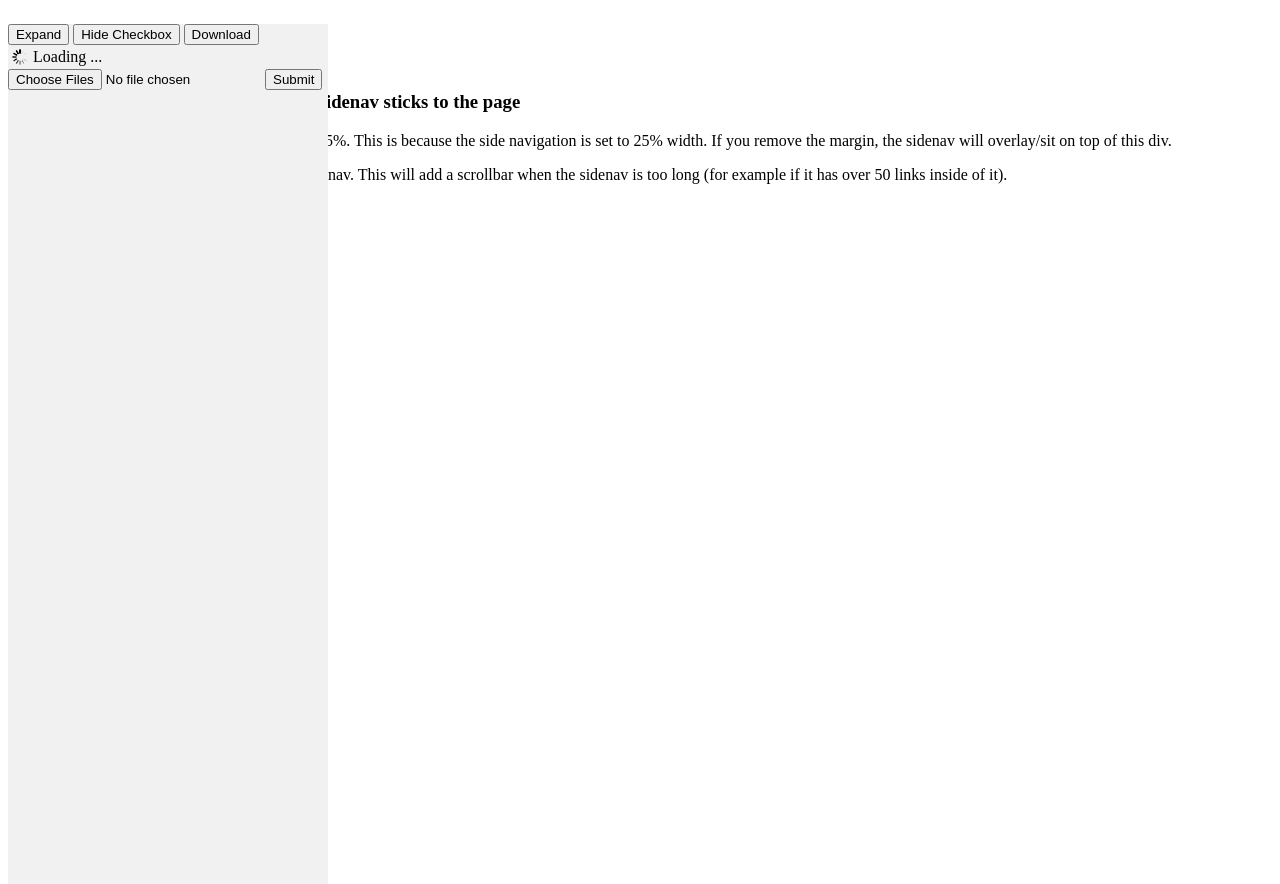
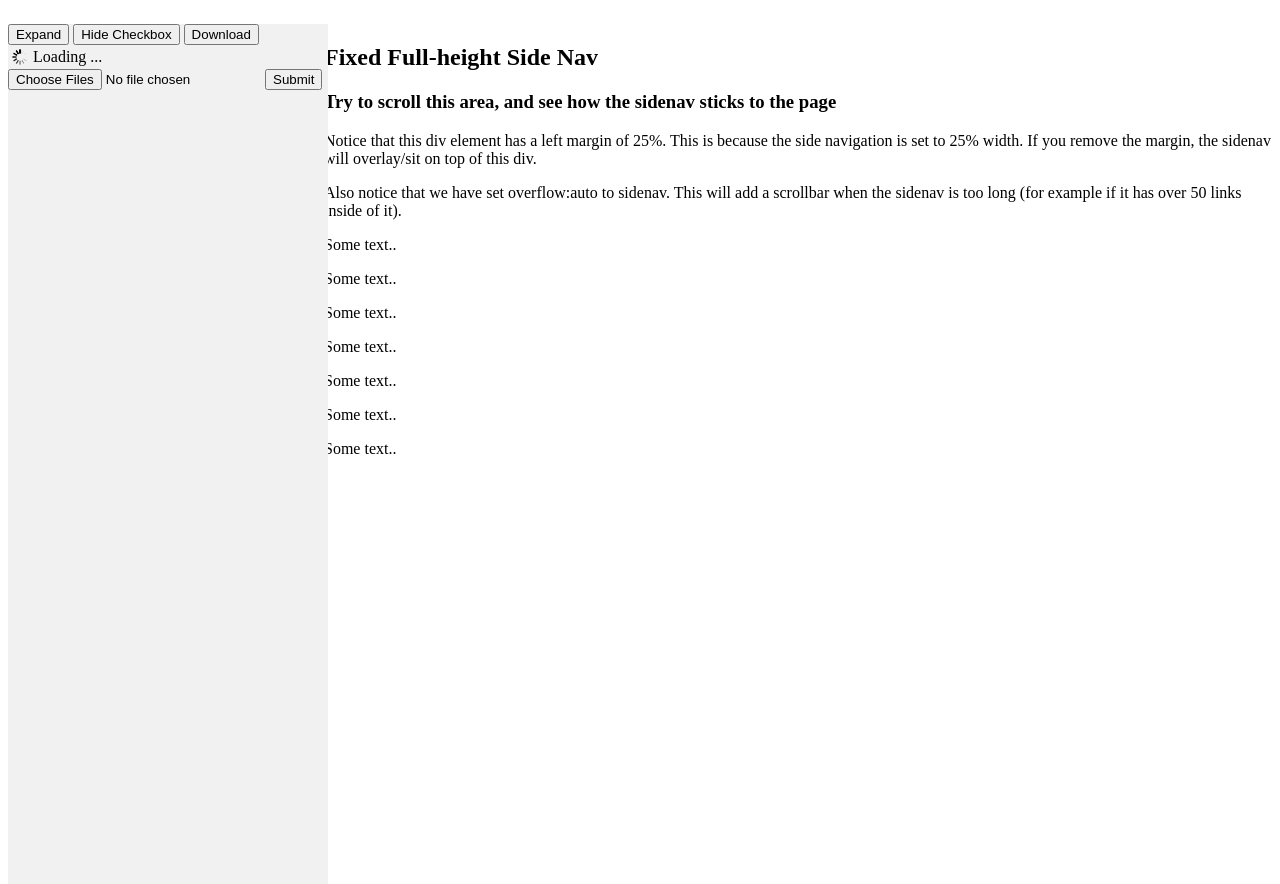
Before and after one commit to catdintran/econ2017, a Flask app: page / in a window 1280 px wide. Run offline with Flask 2, Linux system fonts and the light colour scheme; data that the repository does not hold is empty; some libraries are stand-ins or nearby versions.

Commit message:
Create econ.css

```diff
--- a/static/styles/econ.css
+++ b/static/styles/econ.css
@@ -1,5 +1,9 @@
 /* Generic pane rules */
-#navbar {
+div#panel_container{
+    width: 100%;
+    margin: auto;
+}
+div#navbar {
     margin: 0;
     padding: 0;
     width: 25%;
@@ -7,8 +11,11 @@
     position: fixed;
     height: 100%;
     overflow: auto;
+    flow: left;
 }
-
+div#content{
+    margin-left: 25%;
+}
 .wmd-view-topscroll, .wmd-view
 {
     overflow-x: auto;
```
